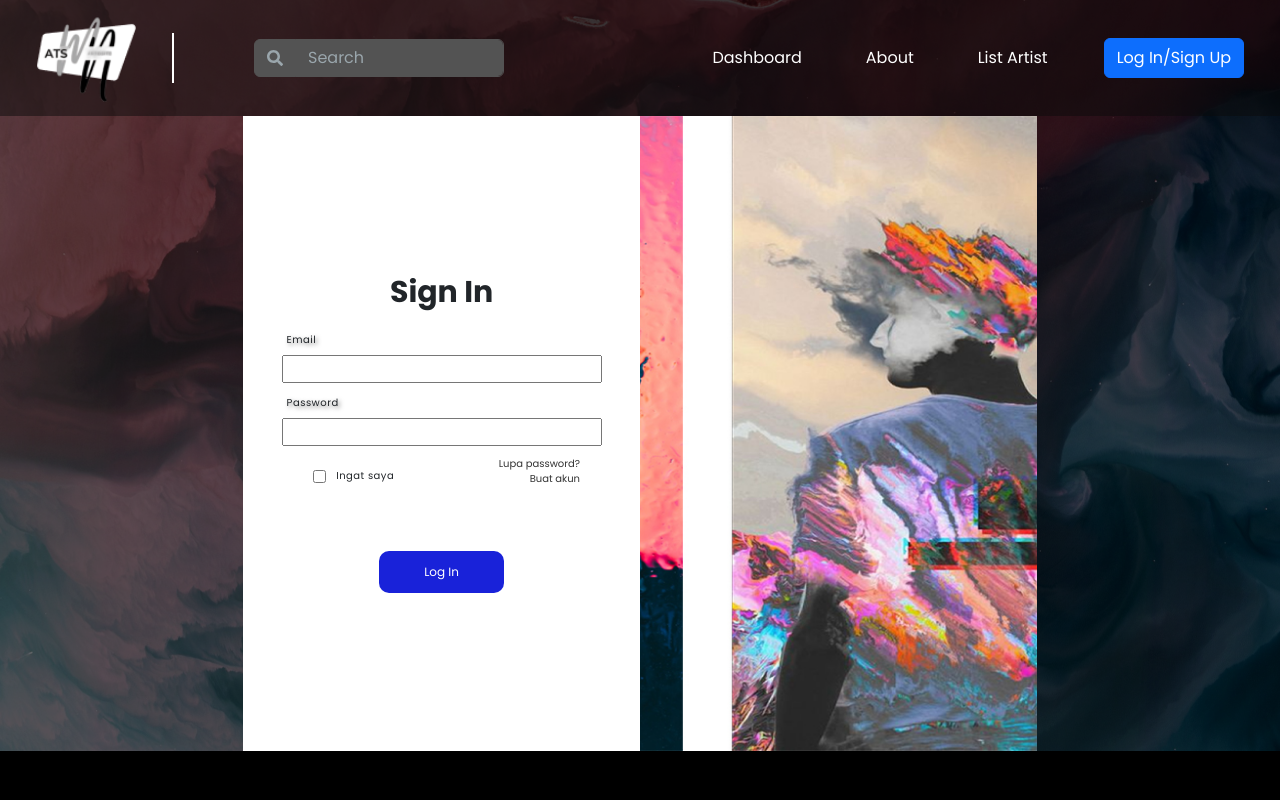
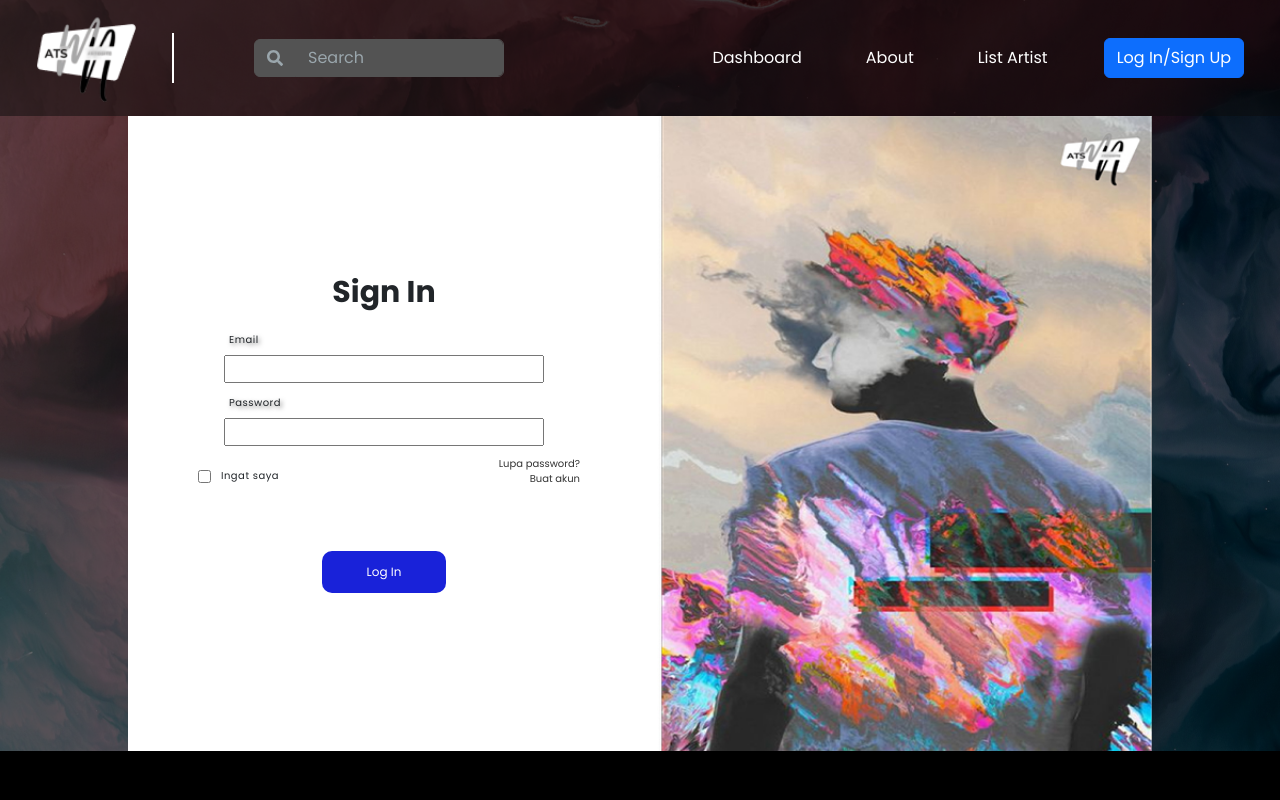
Before and after one commit to defgafriedo/EastSide_Massive_Web_D, a React (Create React App) app: page /login in a window 1280 px wide. Shown: the top 800 px of the page. Built offline with nearby package versions, Linux system fonts and the light colour scheme.

Commit message:
Update Login-Signup-Page.jsx

```diff
--- a/src/loginSignup/Login-Signup-Page.jsx
+++ b/src/loginSignup/Login-Signup-Page.jsx
@@ -21,11 +21,11 @@ export default function LS() {
         className={containerClass}
         style={{
           position: "relative",
-          width: "62%",
+          width: "80%",
           height: "635px",
           minWidth: "500px",
           "@media screen and (max-width: 768px)": {
-            width: "100%",
+            width: "1200px",
             height: "auto",
           },
         }}
```
